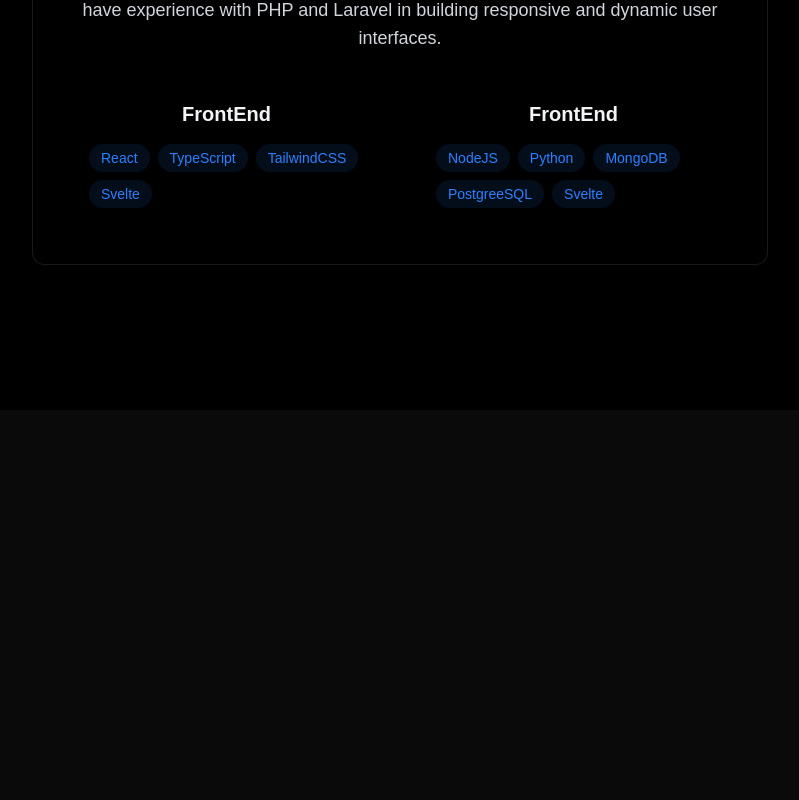
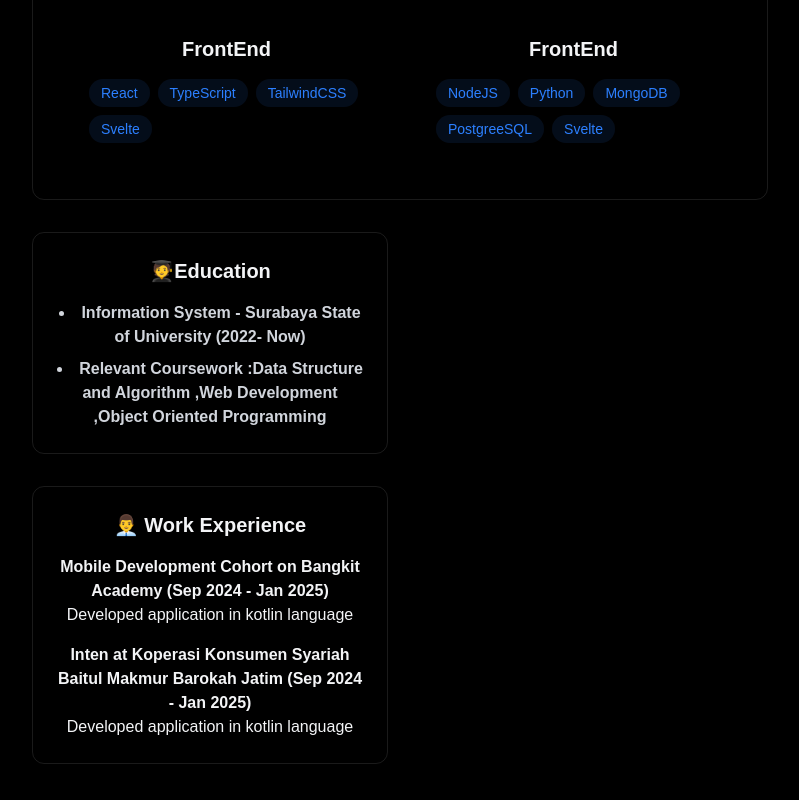
Before and after one commit to nrhdyt3012/react-portfolio, a React (Vite) app: page / in a window 1280 px wide. Shown: the part 1222-2022 px from the top of the page, without its empty margins (240-1039 px from the left). Before the commit the page ends 1664 px from the top, so only its background shows below. Built offline with nearby package versions, Linux system fonts and the light colour scheme.

Commit message:
add Education and Work Experience Section

```diff
--- a/src/components/sections/About.jsx
+++ b/src/components/sections/About.jsx
@@ -44,6 +44,35 @@ export const About = () => {
                         </div>
                     </div>
                 </div>
+
+                <div className="grid grid-cols-1 md:grid-cols-2 gap-6 mt-8">
+                    <div className="p-6 rounded-xl border-white/10 border hover:-translate-y-1 transition-all">
+                    <h3 className="text-xl font-bold  mb-4 ">🧑‍🎓Education</h3>
+                    <ul className="list-disc list-inside text-gray-300 space-y-2">
+                        <li>
+                            <strong>Information System - Surabaya State of University (2022- Now)</strong>
+                        </li>
+                        <li>
+                            <strong>Relevant Coursework :Data Structure and Algorithm ,Web Development ,Object Oriented Programming</strong>
+                        </li>
+                    </ul>
+                    </div>
+                </div>
+                <div className="grid grid-cols-1 md:grid-cols-2 gap-6 mt-8">
+                    <div className="p-6 rounded-xl border-white/10 border hover:-translate-y-1 transition-all">
+                    <h3 className="text-xl font-bold  mb-4 ">👨‍💼 Work Experience</h3>
+                    <div className="space-y-4 text-gray-100">
+                           <div>
+                            <h4 className="font-semibold">Mobile Development Cohort on Bangkit Academy (Sep 2024 - Jan 2025)</h4>
+                            <p> Developed application in kotlin language</p>
+                            </div>
+                             <div>
+                            <h4 className="font-semibold">Inten at Koperasi Konsumen Syariah Baitul Makmur Barokah Jatim (Sep 2024 - Jan 2025)</h4>
+                            <p> Developed application in kotlin language</p>
+                            </div>
+                    </div>
+                    </div>
+                </div>
             </div>
         </section>
     )
```
